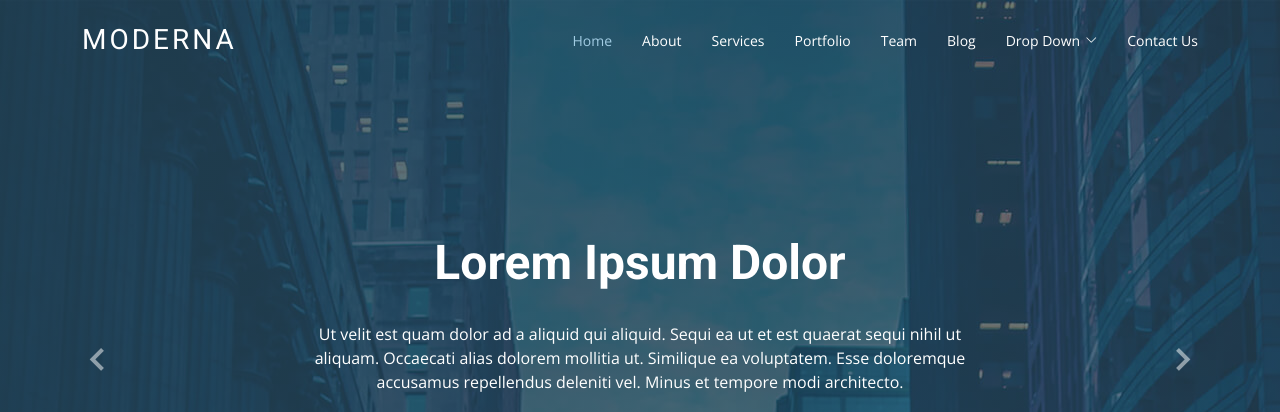
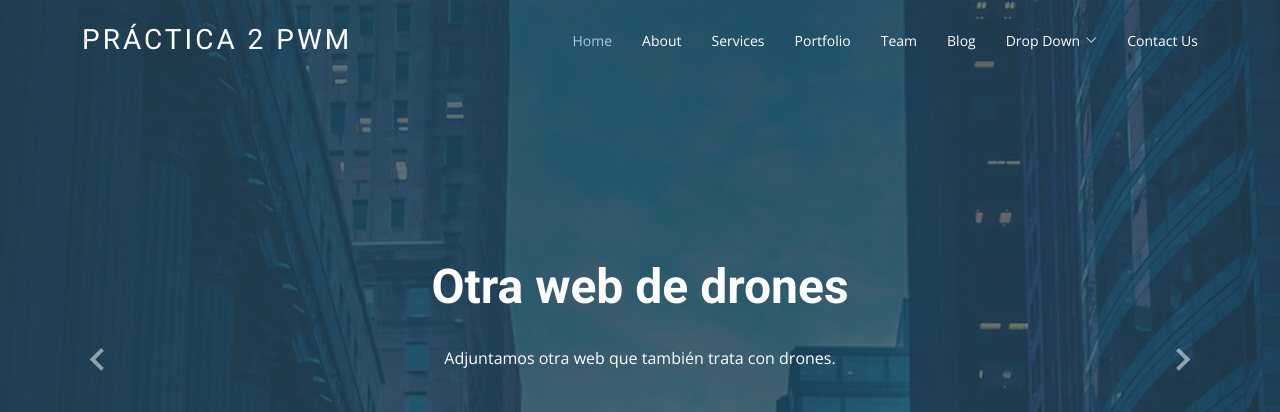
Before and after one commit to PabloAlvarez-ops/Practica_2_PWM_Bootstrap, a plain HTML site: page index.html in a window 1280 px wide. Shown: the top 412 px of the page. Drawn offline with nearby package versions, Linux system fonts and the light colour scheme.

Commit message:
Primeras modificaciones

```diff
--- a/index.html
+++ b/index.html
@@ -5,7 +5,7 @@
   <meta charset="utf-8">
   <meta content="width=device-width, initial-scale=1.0" name="viewport">
 
-  <title>Moderna Bootstrap Template - Index</title>
+  <title>Drones</title>
   <meta content="" name="description">
   <meta content="" name="keywords">
 
@@ -43,7 +43,7 @@
     <div class="container d-flex justify-content-between align-items-center">
 
       <div class="logo">
-        <h1 class="text-light"><a href="index.html"><span>Moderna</span></a></h1>
+        <h1 class="text-light"><a href="index.html"><span>Práctica 2 PWM</span></a></h1>
         <!-- Uncomment below if you prefer to use an image logo -->
         <!-- <a href="index.html"><img src="assets/img/logo.png" alt="" class="img-fluid"></a>-->
       </div>
@@ -88,8 +88,8 @@
       <!-- Slide 1 -->
       <div class="carousel-item active">
         <div class="carousel-container">
-          <h2 class="animate__animated animate__fadeInDown">Welcome to <span>Moderna</span></h2>
-          <p class="animate__animated animate__fadeInUp">Ut velit est quam dolor ad a aliquid qui aliquid. Sequi ea ut et est quaerat sequi nihil ut aliquam. Occaecati alias dolorem mollitia ut. Similique ea voluptatem. Esse doloremque accusamus repellendus deleniti vel. Minus et tempore modi architecto.</p>
+          <h2 class="animate__animated animate__fadeInDown">Vuelos de drones<span></span></h2>
+          <p class="animate__animated animate__fadeInUp">Dron realizando sus primas clases de vuelo y acrobacias.</p>
           <a href="" class="btn-get-started animate__animated animate__fadeInUp">Read More</a>
         </div>
       </div>
@@ -97,8 +97,8 @@
       <!-- Slide 2 -->
       <div class="carousel-item">
         <div class="carousel-container">
-          <h2 class="animate__animated animate__fadeInDown">Lorem Ipsum Dolor</h2>
-          <p class="animate__animated animate__fadeInUp">Ut velit est quam dolor ad a aliquid qui aliquid. Sequi ea ut et est quaerat sequi nihil ut aliquam. Occaecati alias dolorem mollitia ut. Similique ea voluptatem. Esse doloremque accusamus repellendus deleniti vel. Minus et tempore modi architecto.</p>
+          <h2 class="animate__animated animate__fadeInDown"> Otra web de drones</h2>
+          <p class="animate__animated animate__fadeInUp">Adjuntamos otra web que también trata con drones.</p>
           <a href="" class="btn-get-started animate__animated animate__fadeInUp">Read More</a>
         </div>
       </div>
@@ -106,8 +106,8 @@
       <!-- Slide 3 -->
       <div class="carousel-item">
         <div class="carousel-container">
-          <h2 class="animate__animated animate__fadeInDown">Sequi ea ut et est quaerat</h2>
-          <p class="animate__animated animate__fadeInUp">Ut velit est quam dolor ad a aliquid qui aliquid. Sequi ea ut et est quaerat sequi nihil ut aliquam. Occaecati alias dolorem mollitia ut. Similique ea voluptatem. Esse doloremque accusamus repellendus deleniti vel. Minus et tempore modi architecto.</p>
+          <h2 class="animate__animated animate__fadeInDown">Vídeo YouTube</h2>
+          <p class="animate__animated animate__fadeInUp">Adjuntamos un vídeo donde se muestra una carrera de drones.</p>
           <a href="" class="btn-get-started animate__animated animate__fadeInUp">Read More</a>
         </div>
       </div>
```
